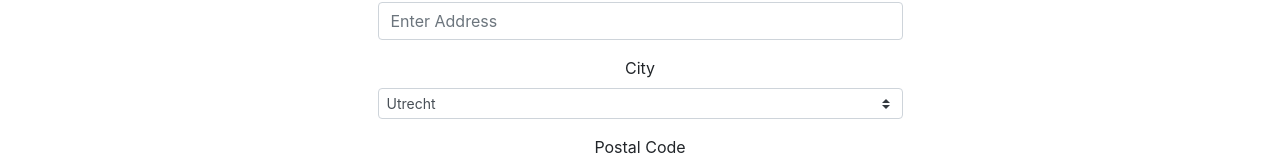
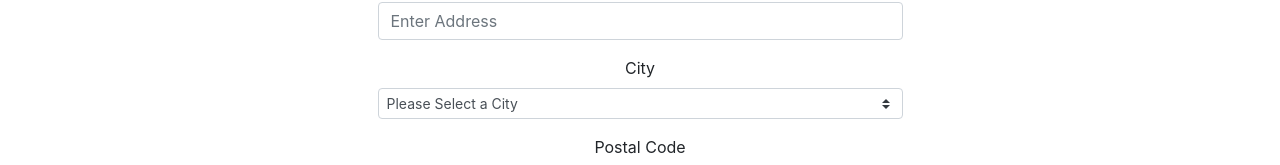
Before and after one commit to VanessaAla/businessbook-frontend, a React (Create React App) app: page /signup in a window 1280 px wide. Shown: the part 574-739 px from the top of the page. Built offline with nearby package versions, Linux system fonts and the light colour scheme; no server answers.

Commit message:
added select option for city in signup page

```diff
--- a/src/pages/SignUp/index.js
+++ b/src/pages/SignUp/index.js
@@ -106,6 +106,7 @@ export default function SignUp() {
             custom
             onChange={(e) => set_City(e.target.value)}
           >
+            <option>Please Select a City</option>
             <option>Utrecht</option>
             <option>Amsterdam</option>
             <option>Rotterdam</option>
```
